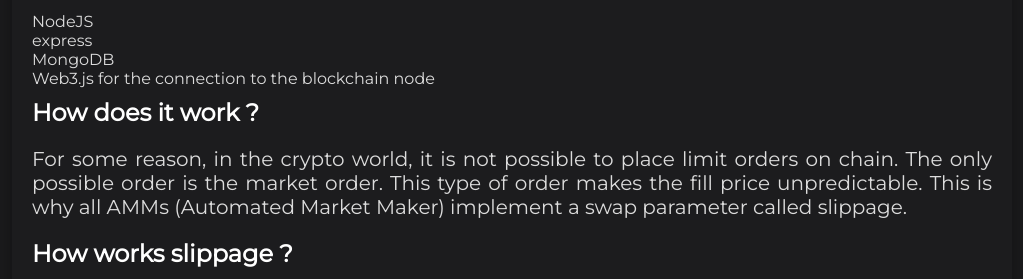
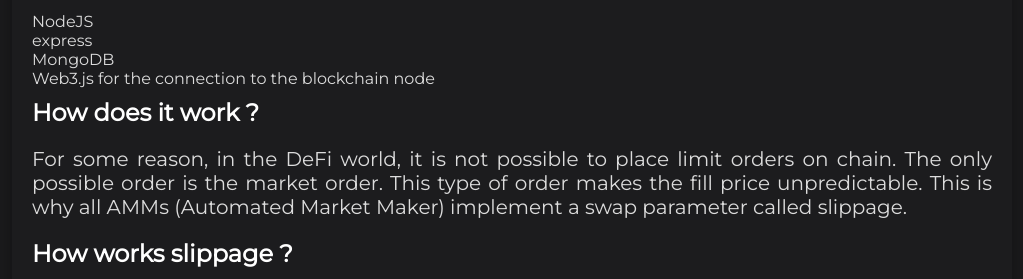
Before and after one commit to TanguyLeLoch/website, a React (Create React App) app: page /projects/front-runner-trading-bot in a window 1280 px wide. Shown: the part 800-1079 px from the top of the page, without its empty margins (128-1151 px from the left). Built offline with nearby package versions, Linux system fonts and the light colour scheme.

Commit message:
change meaning

```diff
--- a/src/pages/Projects/front-runner-trading-bot/index.jsx
+++ b/src/pages/Projects/front-runner-trading-bot/index.jsx
@@ -69,7 +69,7 @@ function FrontRunnerTradingBot() {
       </ul>
       <Title2>How does it work ?</Title2>
       <Text>
-        For some reason, in the crypto world, it is not possible to place limit orders on chain. The only possible order is the market order. This type of order
+        For some reason, in the DeFi world, it is not possible to place limit orders on chain. The only possible order is the market order. This type of order
         makes the fill price unpredictable. This is why all AMMs (Automated Market Maker) implement a swap parameter called slippage.
       </Text>
       <Title2>How works slippage ?</Title2>
```
